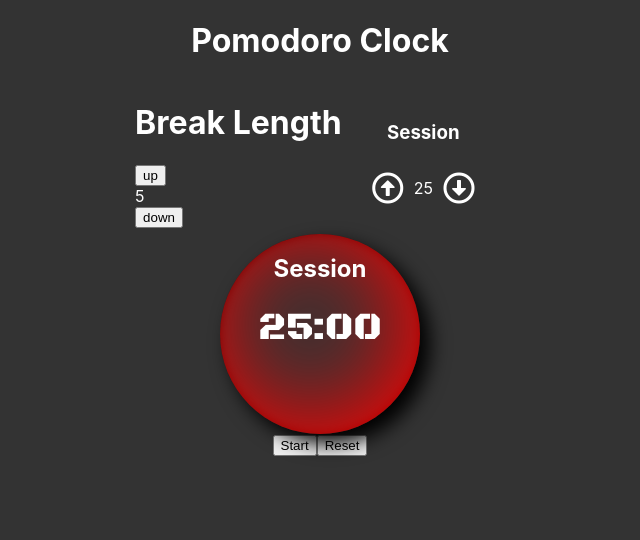
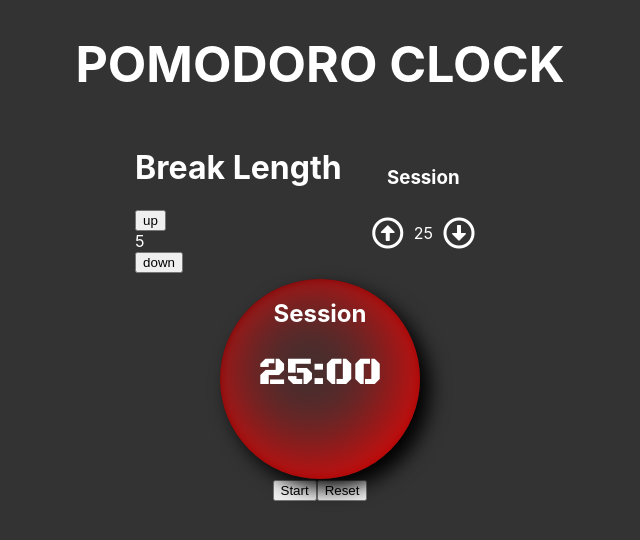
Before and after one commit to pierrelstan/Build-a-Pomodoro-Clock, a React (Create React App) app: page / in a window 1280 px wide. Shown: the top 540 px of the page, without its empty margins (320-960 px from the left). Built offline with nearby package versions, Linux system fonts and the light colour scheme.

Commit message:
Update App.js

```diff
--- a/src/App.js
+++ b/src/App.js
@@ -148,8 +148,9 @@ getSecondes(){
 
     return (
       <div>
-        <div><h1 style={{textAlign: "center"}}>Pomodoro Clock</h1></div>
-        <div style={{ display: "flex", justifyContent:"center"}}>
+      <div>
+        <div><h1 className="title-Pomodoro">Pomodoro Clock</h1></div>
+        <div className="containerBreakSession">
            <Break
            handleClickBreakLengthUp={this.handleClickBreakLengthUp}
            handleClickBreakLengthDown={this.handleClickBreakLengthDown}
@@ -171,10 +172,12 @@ getSecondes(){
             <ControlButton
             handleClickStart={this.handleClickStart}
             handleClickReset={this.handleClickReset}
+            start_stop={this.state.start_stop}
              />
               <audio id="beep"
              src="https://res.cloudinary.com/dteuk7cbl/video/upload/v1553814071/BeepSound_ago8ds.wav">
              </audio>
+      </div>
       </div>
     );
   }
```
